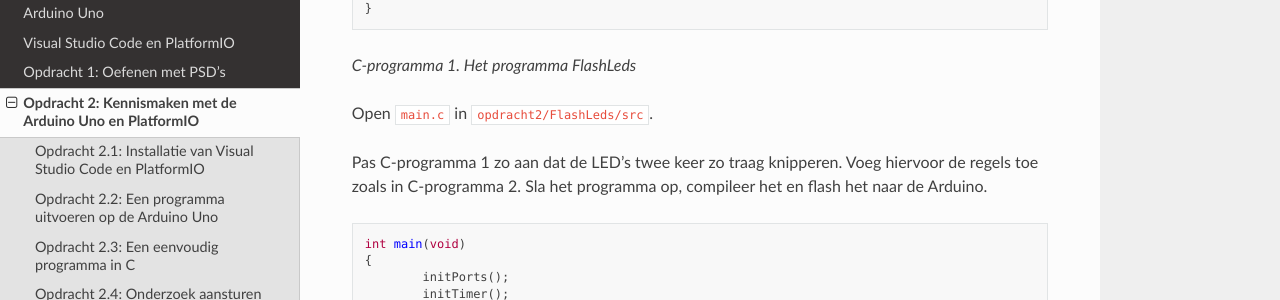
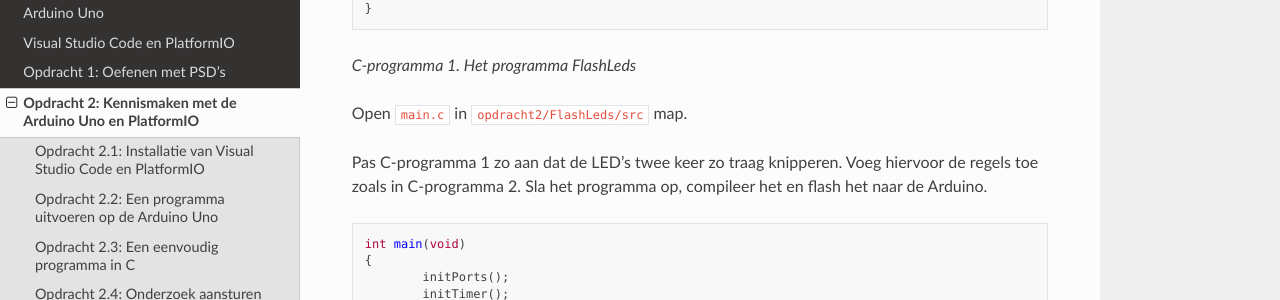
Before and after one commit to AvansMechatronica/Microcontrollers_workshop, a Sphinx documentation site: the page built from documentation/documentation/assignment_2.md, in a window 1280 px wide and 900 px high, scrolled down 2762 px. Shown: the part 154-454 px from the top of the window. Built offline with Sphinx 7.4.7 and the Read the Docs theme 3.1.0, drawn with Linux system fonts in a browser that asks for light colours.

Commit message:
20260623

```diff
--- a/documentation/documentation/assignment_2.md
+++ b/documentation/documentation/assignment_2.md
@@ -69,7 +69,7 @@ int main(void)
 
 *C-programma 1. Het programma FlashLeds*
 
-Open `main.c` in `opdracht2/FlashLeds/src`.
+Open `main.c` in `opdracht2/FlashLeds/src` map.
 
 Pas C-programma 1 zo aan dat de LED's twee keer zo traag knipperen. Voeg hiervoor de regels toe zoals in C-programma 2. Sla het programma op, compileer het en flash het naar de Arduino.
 
```
Also changed, not shown: documentation/documentation/assignment_5.md (+0 -1 lines).
